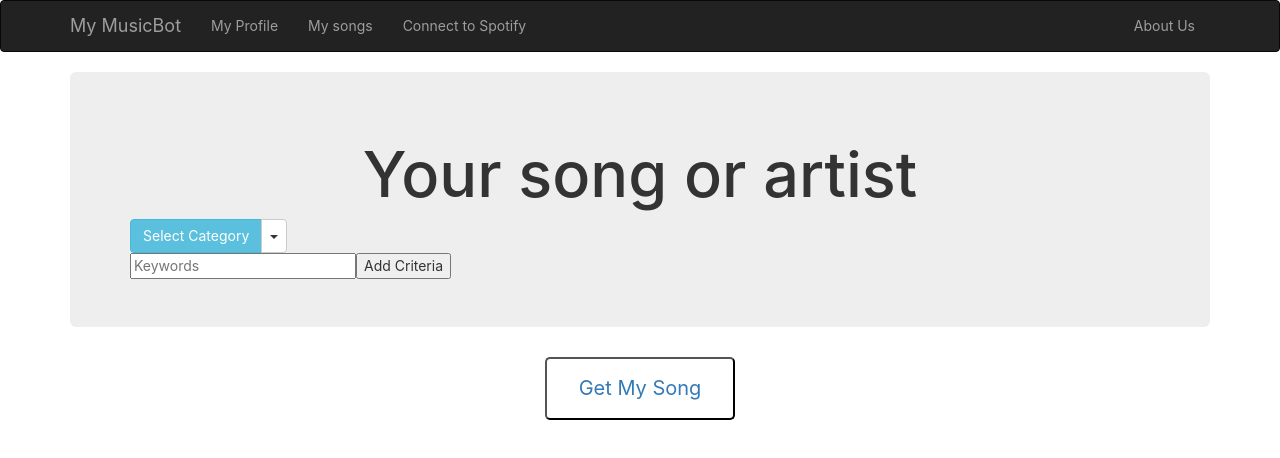
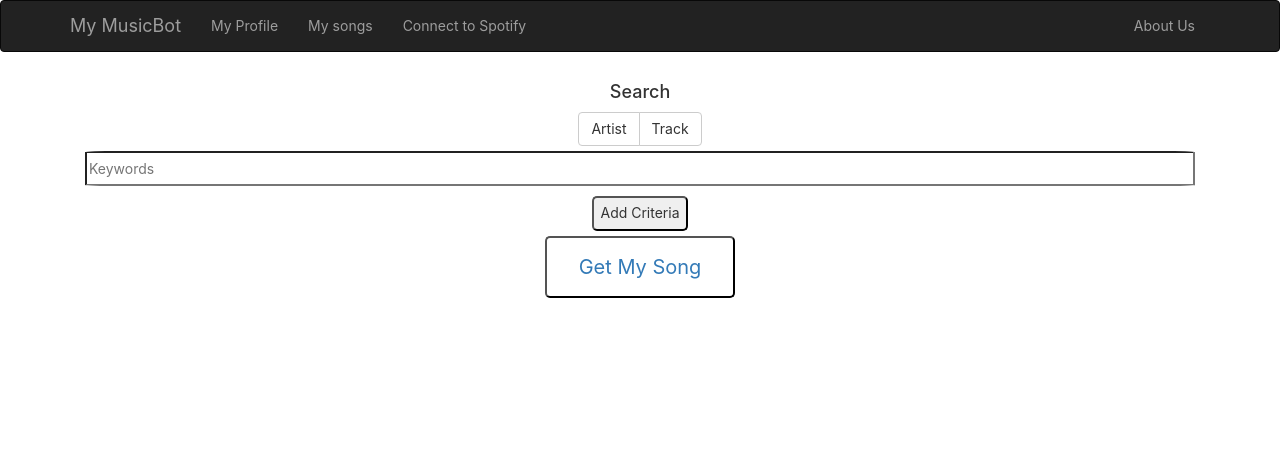
Before and after one commit to JeroenBoonen/musicbot-react-redux-app, a React (Create React App) app in the folder client/: page /start in a window 1280 px wide. Shown: the top 458 px of the page. Built offline with nearby package versions, Linux system fonts and the light colour scheme.

Commit message:
changed search box's UI

```diff
--- a/client/src/container/SearchContainer.js
+++ b/client/src/container/SearchContainer.js
@@ -3,6 +3,7 @@ import Dropdown from '../presentation/Dropdown'
 import Criteria from './Criteria';
 import { Row, Jumbotron, Alert, Button } from 'react-bootstrap'
 import { BrowserRouter as Router, Route, Link } from "react-router-dom";
+import '../css/Search.css'
 
 export default class SearchContainer extends Component {
   constructor() {
@@ -13,7 +14,11 @@ export default class SearchContainer extends Component {
         type: '',
       },
       showForm: true,
-      showAlert: false
+      showAlert: false,
+      buttons: {
+        artist: false,
+        track: false
+      }
     }
     this.reshowForm = this.reshowForm.bind(this)
   }
@@ -34,6 +39,9 @@ export default class SearchContainer extends Component {
       search: {
         ...this.state.search,
         type: event.target.innerHTML.toLowerCase()
+      },
+      buttons: {
+        [event.target.name]: !this.state.buttons[event.target.name]
       }
     })
   }
@@ -69,23 +77,27 @@ export default class SearchContainer extends Component {
 
   showForm = () => {
     return(
-      <Row className="show-grid">
-        <Jumbotron>
-          <h1>Your song or artist</h1>
-          <form onSubmit={this.handleSubmit} >
-            <div className="input-group">
-              <Dropdown menuItems={this.returnTypes()}
-              handleSelect={this.handleTypeSelect}/>
-            {this.state.showAlert ? this.showAlert() : null}
+      <>
+        <h4>Search</h4>
+        <form onSubmit={this.handleSubmit} >
+          <div className="btn-group">
+            <button type="button" name="artist"
+              className={this.state.buttons.artist ? 'btn btn-default' + ' clicked' : 'btn btn-default'}
+              onClick={this.handleTypeSelect}>Artist</button>
+            <button type="button" name="track"
+              className={this.state.buttons.track ? 'btn btn-default' + ' clicked' : 'btn btn-default'}
+              onClick={this.handleTypeSelect}>Track</button>
+          </div>
+          {this.state.showAlert ? this.showAlert() : null}
+          <div className="search-input">
             <input type="text"
               value={this.searchText}
               placeholder="Keywords"
               onChange={this.handleSearchInput} />
               <input type="submit" value="Add Criteria" />
-            </div>{/* input group */}
-          </form>
-        </Jumbotron>
-      </Row>
+          </div>
+        </form>
+      </>
     )
   }
 
@@ -103,11 +115,18 @@ export default class SearchContainer extends Component {
   }
 
   render() {
+    let renderSearchResult;
+    if (this.state.search.text !== "" && this.state.search.type !== "") {
+      renderSearchResult = this.showResult()
+    } else {
+      renderSearchResult = null;
+    }
     return (
       <div className="container-fluid">
-        {this.state.showForm ? this.showForm() : this.showResult()}
+        {this.showForm()}
+        {renderSearchResult}
         <Row>
-          <button onClick={this.props.getProfile}>
+          <button className="get-song-button" onClick={this.props.getProfile}>
             <Link to="/recommend">Get My Song</Link>
           </button>
         </Row>
```
